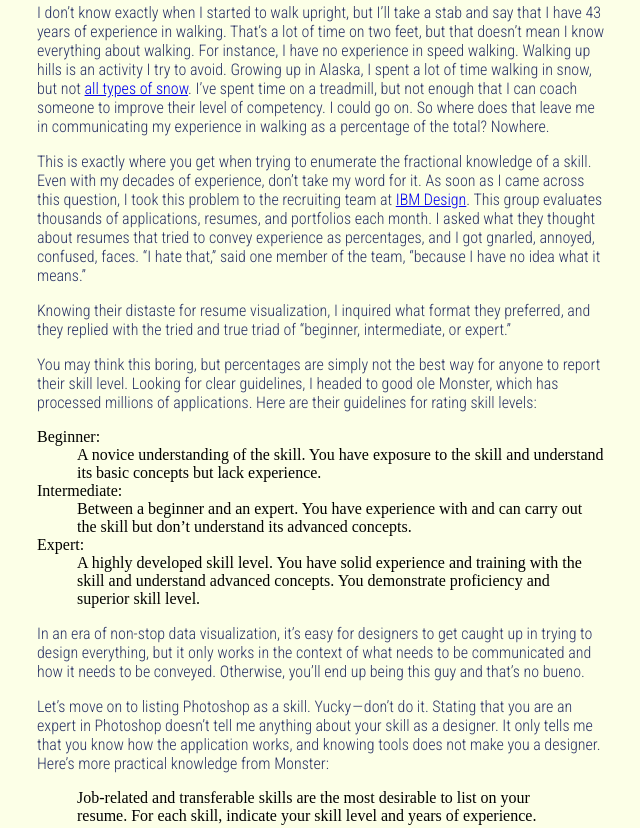
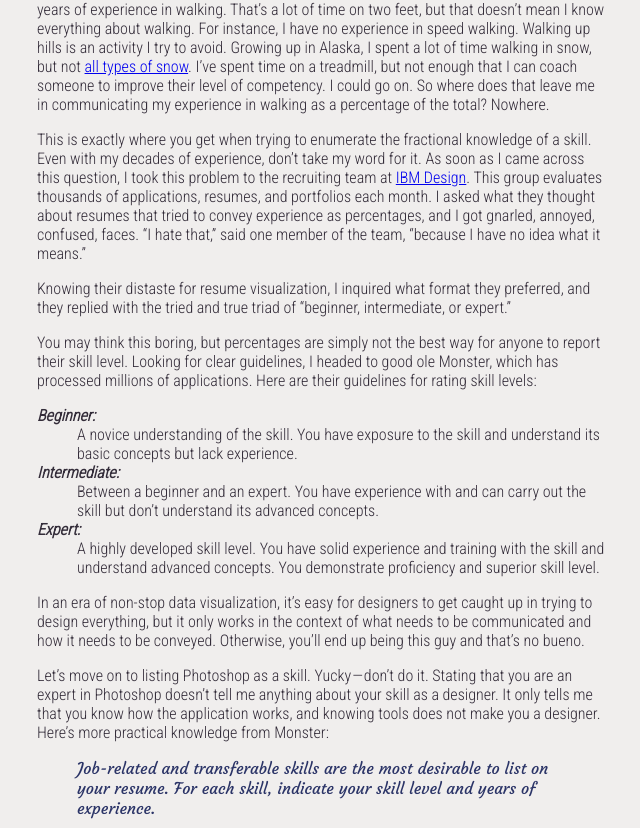
Before and after one commit to harinijai99/blog-design-harinijai99-main, a plain HTML site: page index.html in a window 1280 px wide. Shown: the part 674-1502 px from the top of the page, without its empty margins (319-959 px from the left). Drawn offline with Linux system fonts and the light colour scheme.

Commit message:
color-scheme

```diff
--- a/index.html
+++ b/index.html
@@ -18,7 +18,7 @@
       <h1 class = "Heading">100% Clever, 0% Hired</h1>
 
       <!-- this is the article subheading/teaser -->
-      <h2>
+      <h2 class ="subheading">
         Resumés are communication documents that gain nothing from the addition
         of sparkles, graphs, and your little big data
       </h2>
@@ -101,19 +101,19 @@
         applications. Here are their guidelines for rating skill levels:
       </p>
       <dl>
-        <dt>Beginner:</dt>
+        <dt class = "one">Beginner:</dt>
         <dd>
           A novice understanding of the skill. You have exposure to the skill
           and understand its basic concepts but lack experience.
         </dd>
 
-        <dt>Intermediate:</dt>
+        <dt class = "two">Intermediate:</dt>
         <dd>
           Between a beginner and an expert. You have experience with and can
           carry out the skill but don’t understand its advanced concepts.
         </dd>
 
-        <dt>Expert:</dt>
+        <dt class = "three">Expert:</dt>
         <dd>
           A highly developed skill level. You have solid experience and training
           with the skill and understand advanced concepts. You demonstrate
@@ -136,7 +136,7 @@
         Here’s more practical knowledge from Monster:
       </p>
 
-      <blockquote>
+      <blockquote class = "quote">
         Job-related and transferable skills are the most desirable to list on
         your resume. For each skill, indicate your skill level and years of
         experience.
--- a/styles/styles.css
+++ b/styles/styles.css
@@ -3,6 +3,8 @@
 @import url('https://fonts.googleapis.com/css2?family=Cookie&display=swap');
 
 @import url('https://fonts.googleapis.com/css2?family=Roboto+Condensed:wght@300&display=swap');
+
+@import url('https://fonts.googleapis.com/css2?family=Courgette&display=swap');
 
 html {
     box-sizing:border-box;
@@ -19,17 +21,17 @@ body {
 	max-width: 600px;
 	margin-left:auto;
 	margin-right: auto;
-    background-color: #FCFFE7 ;
+    background-color: #F0EEED ;
 }
 
 .branding {
     font-family: 'Lobster', Helvetica, sans-serif;
     font-size: 2rem;
-    color: #EB455F;
+    color: #609EA2;
 }
 
 .Heading {
-    font-family: 'Cookie', Helvetica, sans-serif ;
+    font-family: 'Roboto Condensed', Helvetica, sans-serif ;
     font-size:2rem ;
     color:#C92C6D;
 }
@@ -37,11 +39,38 @@ body {
 .subheading {
     font-family: 'Roboto Condensed', Helvetica, sans-serif ;
     font-size:1.5rem ;
-    color:#2B3467;
+    color:#332C39;
 }
 
 p {
     font-family: 'Roboto Condensed', Helvetica, sans-serif ;
     font-size:1rem ;
+    color:#332C39;
+}
+
+dl{
+    font-family: 'Roboto Condensed', Helvetica, sans-serif ;
+    font-size:1rem ;
+    color:#332C39;
+}
+
+.one{
+   font-weight:bold;
+   font-style:italic;
+}
+
+.two{
+    font-weight:bold;
+    font-style:italic;
+ }
+
+ .three{
+    font-weight:bolder;
+    font-style:italic;
+ }
+
+ .quote{
+    font-family: 'Courgette', Helvetica, sans-serif ;
+    font-size:1rem ;
     color:#2B3467;
-}
+ }
```
